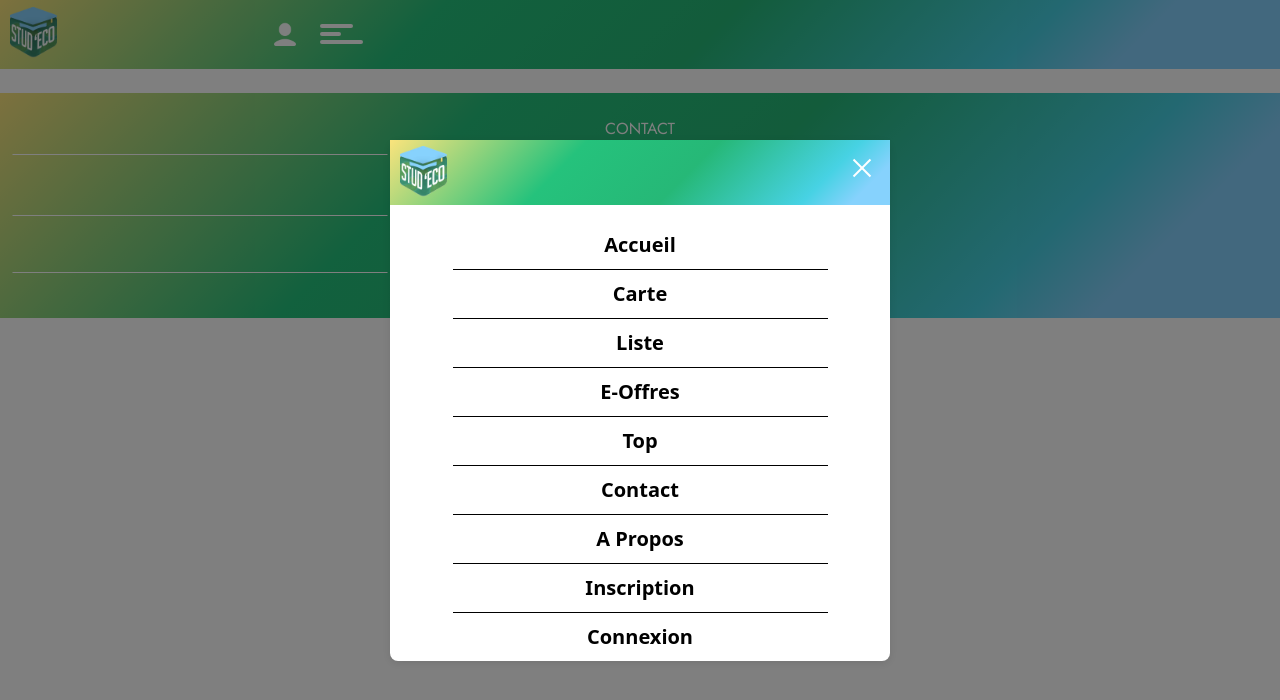
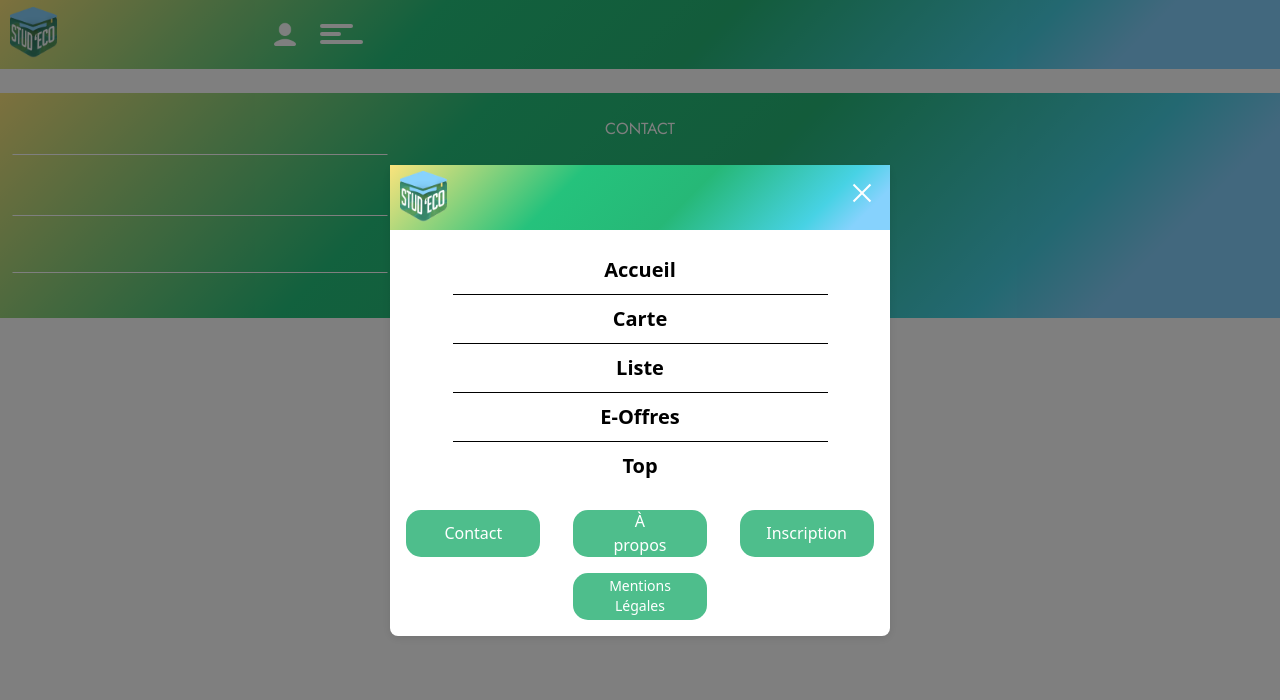
Before and after one commit to Imadecrypte/studeco_dev, a Vue app: page /menu in a window 1280 px wide. Both pictures are taken after a click on the element 341 px from the left and 33 px from the top of the page. Shown: the top 700 px of the page. Built offline with nearby package versions, Linux system fonts and the light colour scheme.

Commit message:
Ajout de boutons dans le menu

```diff
--- a/src/components/Menu.vue
+++ b/src/components/Menu.vue
@@ -1,26 +1,3 @@
-<script setup lang="ts">
-import { defineEmits } from 'vue'
-import { RouterLink } from 'vue-router/auto'
-
-const emit = defineEmits(['closeMenu'])
-
-const sections = [
-  { title: 'Accueil', path: '/' },
-  { title: 'Carte', path: '/carte' },
-  { title: 'Liste', path: '/liste' },
-  { title: 'E-Offres', path: '/eoffres' },
-  { title: 'Top', path: '/top' },
-  { title: 'Contact', path: '/contact' },
-  { title: 'A Propos', path: '/a-propos' },
-  { title: 'Inscription', path: '/inscription' },
-  { title: 'Connexion', path: '/login' }
-]
-
-const handleLinkClick = () => {
-  emit('closeMenu')
-}
-</script>
-
 <template>
   <div class="menu-overlay">
     <div class="menu-content">
@@ -45,9 +22,46 @@ const handleLinkClick = () => {
           </router-link>
         </li>
       </ul>
+      <div class="additional-links">
+        <div class="link-container">
+          <div class="link-background"></div>
+          <p class="link-text">Contact</p>
+        </div>
+        <div class="link-container">
+          <div class="link-background"></div>
+          <p class="link-text"><span class="uppercase">à </span><span>propos</span></p>
+        </div>
+        <div class="link-container">
+          <div class="link-background"></div>
+          <p class="link-text">Inscription</p>
+        </div>
+        <div class="link-container">
+          <div class="link-background"></div>
+          <p class="link-text text-sm">Mentions Légales</p>
+        </div>
+      </div>
     </div>
   </div>
 </template>
+
+<script setup lang="ts">
+import { defineEmits } from 'vue'
+import { RouterLink } from 'vue-router/auto'
+
+const emit = defineEmits(['closeMenu'])
+
+const sections = [
+  { title: 'Accueil', path: '/' },
+  { title: 'Carte', path: '/carte' },
+  { title: 'Liste', path: '/liste' },
+  { title: 'E-Offres', path: '/eoffres' },
+  { title: 'Top', path: '/top' }
+]
+
+const handleLinkClick = () => {
+  emit('closeMenu')
+}
+</script>
 
 <style scoped>
 .menu-overlay {
@@ -93,7 +107,7 @@ const handleLinkClick = () => {
     #47d2e4 79.1%,
     #86d2fd 87.45%
   );
-  height: 100px; /* Correspondre à la hauteur du header-container */
+  height: 100px;
 }
 
 .menu-sections {
@@ -110,6 +124,36 @@ const handleLinkClick = () => {
 
 .menu-item:last-child {
   border-bottom: none;
+}
+
+.additional-links {
+  display: flex;
+  flex-wrap: wrap;
+  justify-content: space-around;
+  margin-top: 20px;
+}
+
+.link-container {
+  width: 134px;
+  height: 47px;
+  position: relative;
+  margin-bottom: 16px;
+}
+
+.link-background {
+  width: 134px;
+  height: 47px;
+  border-radius: 15px;
+  background: #4ebe8c;
+}
+
+.link-text {
+  position: absolute;
+  left: 50%;
+  top: 50%;
+  transform: translate(-50%, -50%);
+  text-align: center;
+  color: white;
 }
 
 .close-button {
```
